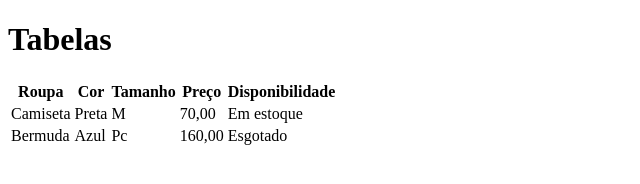
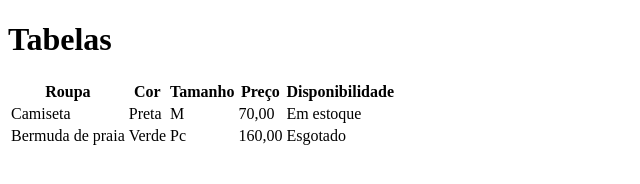
Before and after one commit to Dhymy-Raikkonen/aula-tabela, a plain HTML site: page index.html in a window 1280 px wide. Shown: the whole page, without its empty margins (0-640 px from the left). Drawn offline with Linux system fonts and the light colour scheme.

Commit message:
trocado de bermuda para Bermuda de praia vermelha

```diff
--- a/index.html
+++ b/index.html
@@ -26,8 +26,8 @@
         </tr>
 
         <tr>
-            <td>Bermuda</td>
-            <td>Azul</td>
+            <td>Bermuda de praia</td>
+            <td>Verde</td>
             <td>Pc</td>
             <td>160,00</td>
             <td>Esgotado</td>
```
